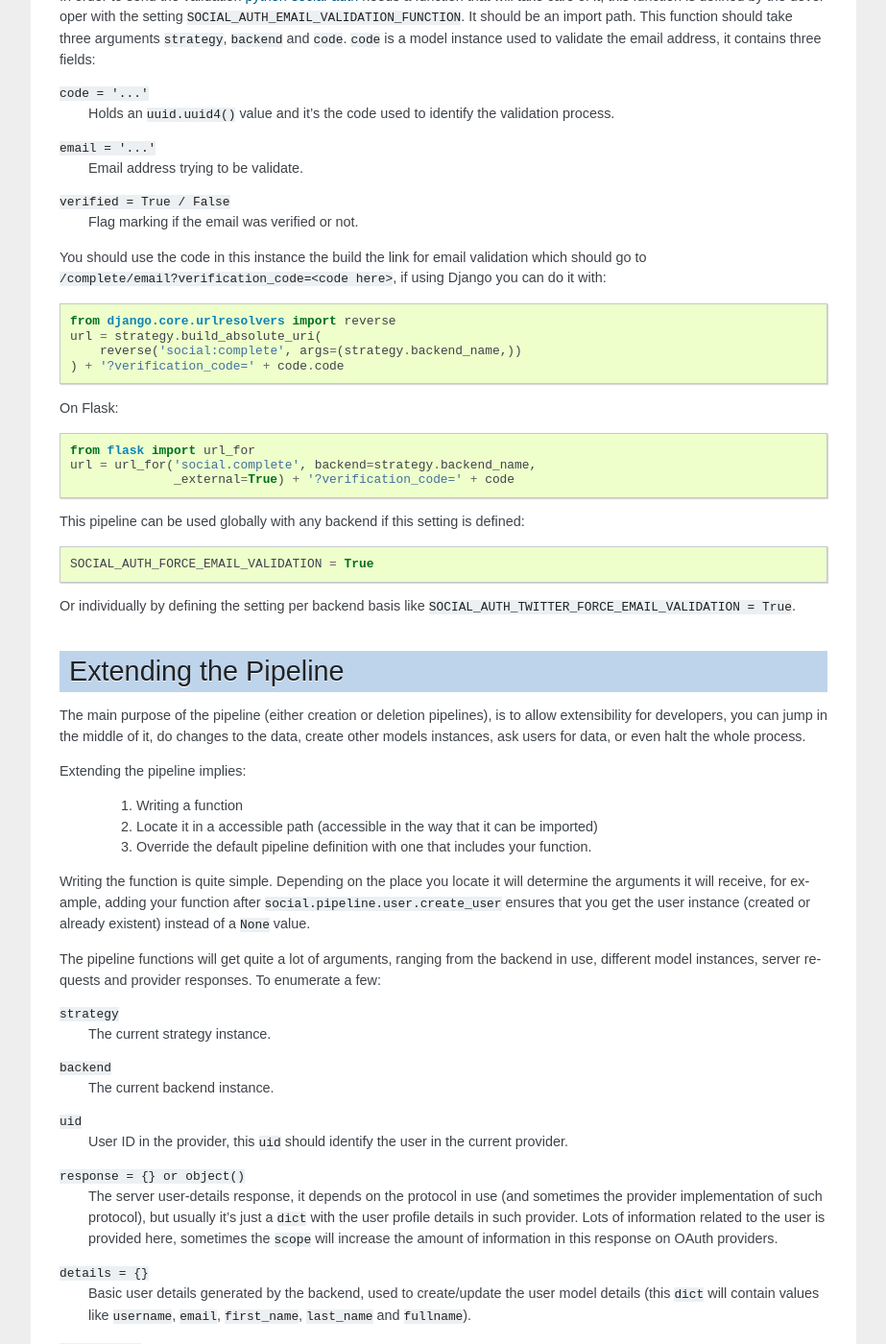
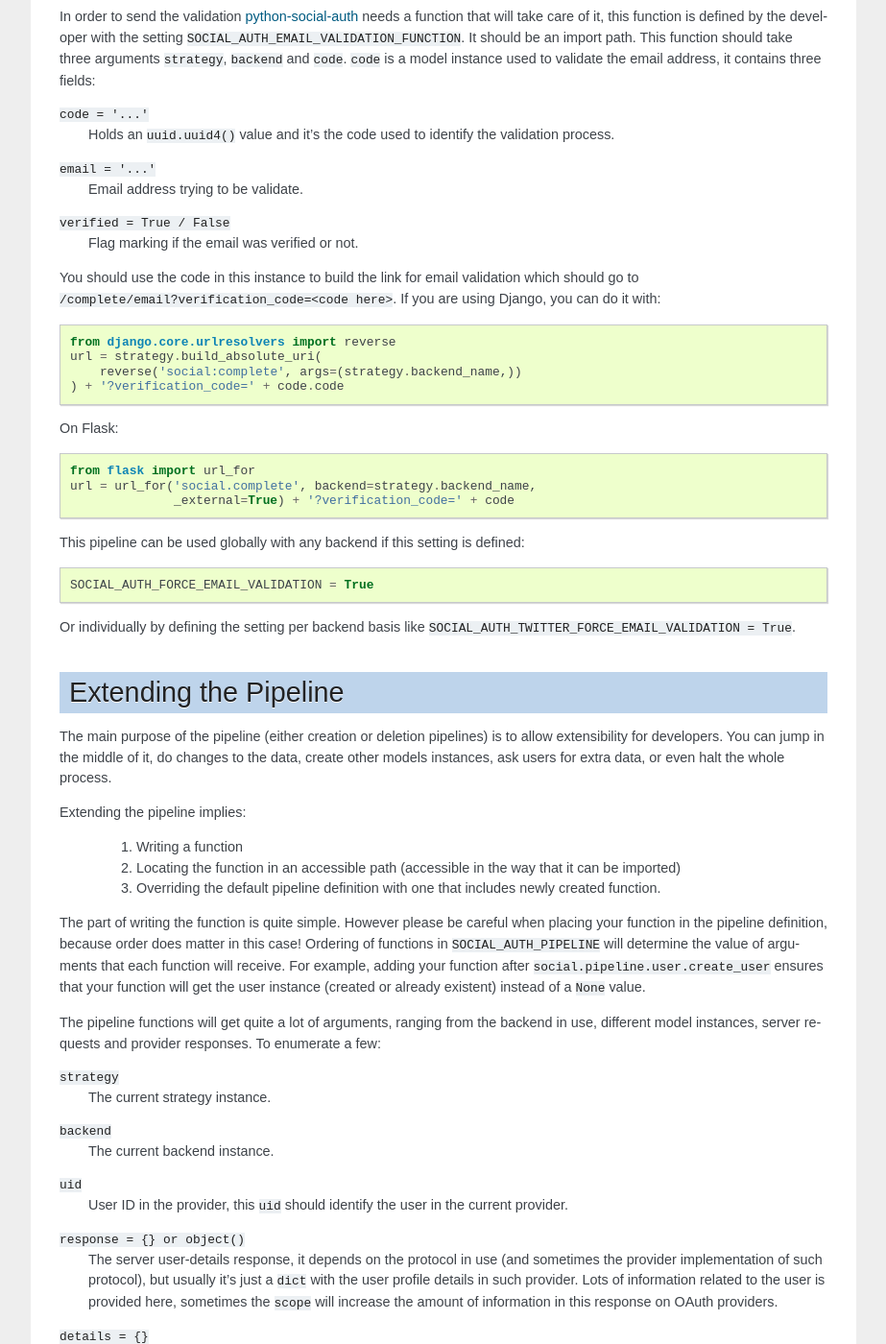
Before and after one commit to omab/python-social-auth, a Sphinx documentation site: the page built from docs/pipeline.rst, in a window 1280 px wide and 1400 px high, scrolled down 2981 px. Shown: the whole window at 96% size, without its empty margins (198-1121 px from the left). Built offline with Sphinx 7.4.7, drawn with Linux system fonts in a browser that asks for light colours; some of the changed text lies outside the part shown.

Commit message:
Rewrited pipeline.rst

```diff
--- a/docs/pipeline.rst
+++ b/docs/pipeline.rst
@@ -63,7 +63,7 @@ The default pipeline is composed by::
         # Create a user account if we haven't found one yet.
         'social.pipeline.user.create_user',
 
-        # Create the record that associated the social account with this user.
+        # Create the record that associates the social account with the user.
         'social.pipeline.social_auth.associate_user',
 
         # Populate the extra_data field in the social record with the values
@@ -109,8 +109,9 @@ Each pipeline function will receive the following parameters:
     * ``is_new`` flag (initialized as ``False``)
     * Any arguments passed to ``auth_complete`` backend method, default views
       pass these arguments:
-      - current logged in user (if it's logged in, otherwise ``None``)
-      - current request
+
+      * current logged in user (if it's logged in, otherwise ``None``)
+      * current request
 
 
 Disconnection Pipeline
@@ -199,9 +200,9 @@ three fields:
 ``verified = True / False``
     Flag marking if the email was verified or not.
 
-You should use the code in this instance the build the link for email
-validation which should go to ``/complete/email?verification_code=<code here>``, if using
-Django you can do it with::
+You should use the code in this instance to build the link for email
+validation which should go to ``/complete/email?verification_code=<code here>``. If you are using
+Django, you can do it with::
 
     from django.core.urlresolvers import reverse
     url = strategy.build_absolute_uri(
@@ -226,23 +227,26 @@ Or individually by defining the setting per backend basis like
 Extending the Pipeline
 ======================
 
-The main purpose of the pipeline (either creation or deletion pipelines), is to
-allow extensibility for developers, you can jump in the middle of it, do
-changes to the data, create other models instances, ask users for data, or even
-halt the whole process.
+The main purpose of the pipeline (either creation or deletion pipelines) is to
+allow extensibility for developers. You can jump in the middle of it, do
+changes to the data, create other models instances, ask users for extra data,
+or even halt the whole process.
 
 Extending the pipeline implies:
 
     1. Writing a function
-    2. Locate it in a accessible path (accessible in the way that it can be
-       imported)
-    3. Override the default pipeline definition with one that includes your
-       function.
+    2. Locating the function in an accessible path
+       (accessible in the way that it can be imported)
+    3. Overriding the default pipeline definition with one that includes
+       newly created function.
 
-Writing the function is quite simple. Depending on the place you locate it will
-determine the arguments it will receive, for example, adding your function
-after ``social.pipeline.user.create_user`` ensures that you get the user
-instance (created or already existent) instead of a ``None`` value.
+The part of writing the function is quite simple. However please be careful
+when placing your function in the pipeline definition, because order
+does matter in this case! Ordering of functions in ``SOCIAL_AUTH_PIPELINE``
+will determine the value of arguments that each function will receive.
+For example, adding your function after ``social.pipeline.user.create_user``
+ensures that your function will get the user instance (created or already existent)
+instead of a ``None`` value.
 
 The pipeline functions will get quite a lot of arguments, ranging from the
 backend in use, different model instances, server requests and provider
@@ -319,9 +323,9 @@ the timezone in our ``Profile`` model::
             profile.timezone = response.get('timezone')
             profile.save()
 
-Now all that's needed is to tell ``python-social-auth`` to use this function in
-the pipeline, since it needs the user instance, it needs to be put after
-``create_user`` function::
+Now all that's needed is to tell ``python-social-auth`` to use our function in
+the pipeline. Since the function uses user instance, we need to put it after
+``social.pipeline.user.create_user``::
 
     SOCIAL_AUTH_PIPELINE = (
         'social.pipeline.social_auth.social_details',
@@ -336,10 +340,9 @@ the pipeline, since it needs the user instance, it needs to be put after
         'social.pipeline.user.user_details',
     )
 
-If the return value of the function is a ``dict``, the values will be merged
-into the next pipeline function parameters, so, for instance, if you want the
-``profile`` instance to be available to the next function, all that it needs to
-do is return ``{'profile': profile}``.
+So far the function we created returns ``None``, which is taken as if ``{}`` was returned.
+If you want the ``profile`` object to be available to the next function in the
+pipeline, all you need to do is return ``{'profile': profile}``.
 
 .. _python-social-auth: https://github.com/omab/python-social-auth
 .. _example applications: https://github.com/omab/python-social-auth/tree/master/examples
```
Also changed, not shown: other parts of docs/pipeline.rst (+1 -1 lines).
